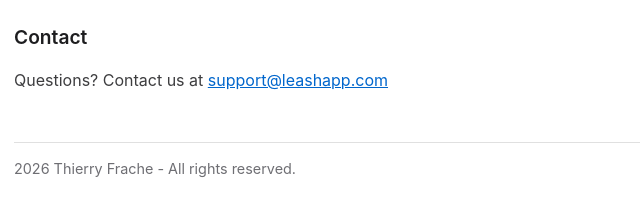
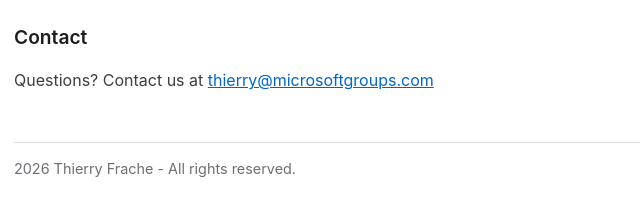
Before and after one commit to ImTheCavalry/leash-privacy, a plain HTML site: page index.html in a window 1280 px wide. Shown: the part 1106-1322 px from the top of the page, 276-916 px from the left. Drawn offline with Linux system fonts and the light colour scheme.

Commit message:
Update contact email in index.html

```diff
--- a/index.html
+++ b/index.html
@@ -28,7 +28,7 @@ p{color:#3d3d3f}a{color:#0066cc}.tagline{color:#6e6e73;font-size:1.1em}
 <h2>Third Parties</h2>
 <p>Leash does not integrate with any third-party services, SDKs, or frameworks that collect data.</p>
 <h2>Contact</h2>
-<p>Questions? Contact us at <a href="mailto:support@leashapp.com">support@leashapp.com</a></p>
+<p>Questions? Contact us at <a href="mailto:thierry@microsoftgroups.com">thierry@microsoftgroups.com</a></p>
 <hr style="margin-top:3em;border:none;border-top:1px solid #e0e0e0">
 <p style="color:#6e6e73;font-size:.9em">2026 Thierry Frache - All rights reserved.</p>
 </body>
```
